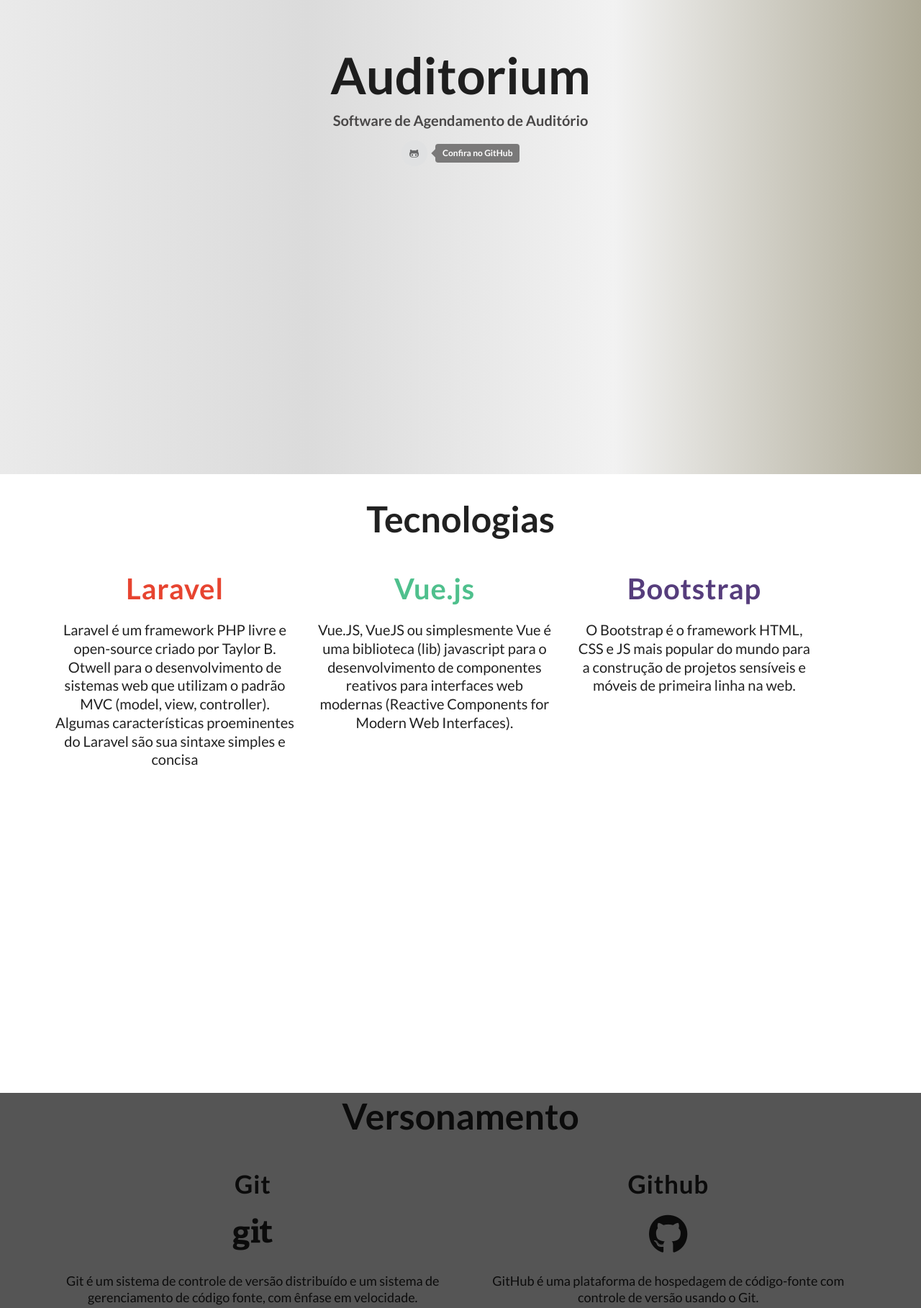
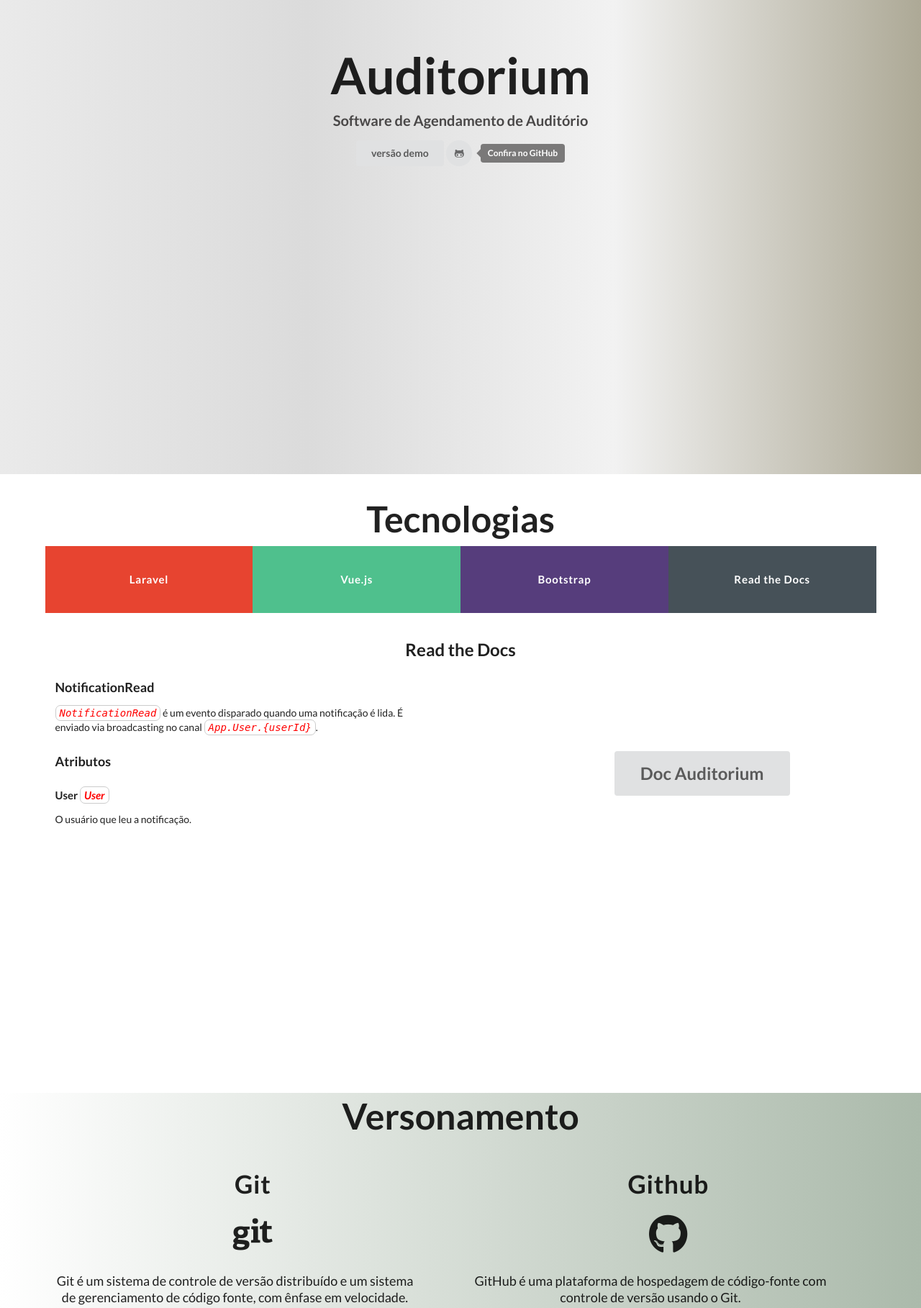
Before and after one commit to valdeircesconeto/fanpage_auditorium, a PHP site: page / in a window 1280 px wide; the page is wider, and only the part inside the window is pictured. Shown: the part 131-1949 px from the top of that part at 72% size. Run offline with PHP 8.4, Linux system fonts and the light colour scheme; some libraries are stand-ins or nearby versions.

Commit message:
alteração na estrutura

```diff
--- a/src/site/globals/style-home.css
+++ b/src/site/globals/style-home.css
@@ -6,37 +6,16 @@
 
 
 @media screen and (max-width: 768px) {
-
-}
-
-/*Tablet*/
-
-@media screen and (min-width: 768px) and (max-width: 991px) {
-
-}
-
-/*Computer*/
-
-@media screen and (min-width: 992px) and (max-width: 1200px) {
-
-
-}
-
-/* > Computer*/
-
-@media screen and (min-width: 1200px) {
   .height-page.home{
-    background: #ADA996;  /* fallback for old browsers */
-    background: -webkit-linear-gradient(to right, #EAEAEA, #DBDBDB, #F2F2F2, #ADA996);  /* Chrome 10-25, Safari 5.1-6 */
-    background: linear-gradient(to right, #EAEAEA, #DBDBDB, #F2F2F2, #ADA996); /* W3C, IE 10+/ Edge, Firefox 16+, Chrome 26+, Opera 12+, Safari 7+ */
-
+    background: #ADA996;
+    background: -webkit-linear-gradient(to right, #EAEAEA, #DBDBDB, #F2F2F2, #ADA996);
+    background: linear-gradient(to right, #EAEAEA, #DBDBDB, #F2F2F2, #ADA996);
   }
   .ui.center.aligned.header.title-home{
     font-size: 70px;
     padding-top: 200px;
     font-family: @import url('https://fonts.googleapis.com/css?family=Amaranth');
   }
-
   .ui.center.aligned.header.sub-title-home{
     font-size: 20px;
     font-family: @import url('https://fonts.googleapis.com/css?family=Cantarell');
@@ -47,7 +26,134 @@
     background-color: #7A7979;
     color: #fff;
   }
-  .btn-github{
+  .btn-github, .ui.button.demo{
+    display: flex;
+    align-items: center;
+    justify-content: center;
+  }
+
+}
+
+/*Tablet*/
+
+@media screen and (min-width: 768px) and (max-width: 991px) {
+  .height-page.home{
+    background: #ADA996;
+    background: -webkit-linear-gradient(to right, #EAEAEA, #DBDBDB, #F2F2F2, #ADA996);
+    background: linear-gradient(to right, #EAEAEA, #DBDBDB, #F2F2F2, #ADA996);
+  }
+  .ui.center.aligned.header.title-home{
+    font-size: 70px;
+    padding-top: 200px;
+    font-family: @import url('https://fonts.googleapis.com/css?family=Amaranth');
+  }
+  .ui.center.aligned.header.sub-title-home{
+    font-size: 20px;
+    font-family: @import url('https://fonts.googleapis.com/css?family=Cantarell');
+    margin-top: -8px;
+    color: #494747;
+  }
+  .ui.left.pointing.label{
+    background-color: #7A7979;
+    color: #fff;
+  }
+  .btn-github, .ui.button.demo{
+    display: flex;
+    align-items: center;
+    justify-content: center;
+  }
+  @keyframes bounce {
+  0%, 20%, 60%, 100% {
+    -webkit-transform: translateY(0);
+    transform: translateY(0);
+  }
+  40% {
+    -webkit-transform: translateY(-20px);
+    transform: translateY(-20px);
+  }
+  80% {
+    -webkit-transform: translateY(-10px);
+    transform: translateY(-10px);
+  }
+  }
+  a:hover {
+  animation: bounce 1s;
+  }
+}
+
+/*Computer*/
+
+@media screen and (min-width: 992px) and (max-width: 1200px) {
+
+  .height-page.home{
+    background: #ADA996;
+    background: -webkit-linear-gradient(to right, #EAEAEA, #DBDBDB, #F2F2F2, #ADA996);
+    background: linear-gradient(to right, #EAEAEA, #DBDBDB, #F2F2F2, #ADA996);
+  }
+  .ui.center.aligned.header.title-home{
+    font-size: 70px;
+    padding-top: 200px;
+    font-family: @import url('https://fonts.googleapis.com/css?family=Amaranth');
+  }
+  .ui.center.aligned.header.sub-title-home{
+    font-size: 20px;
+    font-family: @import url('https://fonts.googleapis.com/css?family=Cantarell');
+    margin-top: -8px;
+    color: #494747;
+  }
+  .ui.left.pointing.label{
+    background-color: #7A7979;
+    color: #fff;
+  }
+  .btn-github, .ui.button.demo{
+    display: flex;
+    align-items: center;
+    justify-content: center;
+  }
+  @keyframes bounce {
+  0%, 20%, 60%, 100% {
+    -webkit-transform: translateY(0);
+    transform: translateY(0);
+  }
+  40% {
+    -webkit-transform: translateY(-20px);
+    transform: translateY(-20px);
+  }
+  80% {
+    -webkit-transform: translateY(-10px);
+    transform: translateY(-10px);
+  }
+  }
+  a:hover {
+  animation: bounce 1s;
+  }
+
+}
+
+/* > Computer*/
+
+@media screen and (min-width: 1200px) {
+  .height-page.home{
+    background: #ADA996;
+    background: -webkit-linear-gradient(to right, #EAEAEA, #DBDBDB, #F2F2F2, #ADA996);
+    background: linear-gradient(to right, #EAEAEA, #DBDBDB, #F2F2F2, #ADA996);
+  }
+  .ui.center.aligned.header.title-home{
+    font-size: 70px;
+    padding-top: 200px;
+    font-family: @import url('https://fonts.googleapis.com/css?family=Amaranth');
+  }
+  .ui.center.aligned.header.sub-title-home{
+    font-size: 20px;
+    font-family: @import url('https://fonts.googleapis.com/css?family=Cantarell');
+    margin-top: -8px;
+    color: #494747;
+  }
+  .ui.left.pointing.label{
+    background-color: #7A7979;
+    color: #fff;
+  }
+  .btn-github, .ui.button.demo{
     display: flex;
     align-items: center;
     justify-content: center;
@@ -57,12 +163,10 @@
 		-webkit-transform: translateY(0);
 		transform: translateY(0);
 	}
-
 	40% {
 		-webkit-transform: translateY(-20px);
 		transform: translateY(-20px);
 	}
-
 	80% {
 		-webkit-transform: translateY(-10px);
 		transform: translateY(-10px);
@@ -71,5 +175,5 @@
 a:hover {
 	animation: bounce 1s;
 }
-  }
+
 }
--- a/src/site/globals/style-tecnologia-ferramentas.css
+++ b/src/site/globals/style-tecnologia-ferramentas.css
@@ -1,78 +1,56 @@
 body {}
 
 .laravel {
-  color: #e74430;
+  color: #fff;
 }
 
 .vue {
-  color: rgb(79, 192, 141);
+  color: #fff;
 }
 
 .bootstrap {
-  color: #563d7c;
+  color: #fff;
 }
-
+.read-docs{
+  color: #fff;
+}
+.laravel:hover, .vue:hover, .bootstrap:hover, .head-docs:hover{
+  text-decoration: none;
+  color: #fff;
+}
+em{
+  color: red;
+  border: 1px solid #ccc;
+  padding: 2px 5px 2px 5px;
+  border-radius: 7px;
+}
+p{
+  width: 500px;
+  word-break: keep-all;
+}
 /*Small*/
 
 @media screen and (max-width: 768px) {
-  .ui.center.aligned.header.tecnologia {
-    font-size: 18px;
-    font-weight: lighter;
-  }
-  .ui.center.aligned.header.title-principal {
-    font-size: 40px;
-    margin: 30px 0 20px 0;
-  }
-  .laravel, .vue, .bootstrap {
-    font-size: 40px;
-  }
+
 }
 
 /*Tablet*/
 
 @media screen and (min-width: 768px) and (max-width: 991px) {
-  .ui.center.aligned.header.tecnologia {
-    font-size: 20px;
-    font-weight: lighter;
 
-  }
-
-  .laravel, .vue, .bootstrap {
-    font-size: 40px;
-  }
-  .ui.center.aligned.header.title-principal {
-    font-size: 40px;
-  }
 }
 
 /*Computer*/
 
 @media screen and (min-width: 992px) and (max-width: 1200px) {
-  .ui.center.aligned.header.tecnologia {
-    font-weight: lighter;
-    font-size: 20px;
-  }
-  .ui.horizontal.header.divider {
-    margin-top: 25px;
-    margin-bottom: 25px;
-  }
-  .ui.center.aligned.header.title-principal {
-    font-size: 50px;
-    margin: 30px 0 20px 0;
-  }
-  .laravel, .vue, .bootstrap {
-    font-size: 40px;
-  }
+
 
 }
 
 /* > Computer*/
 
 @media screen and (min-width: 1200px) {
-  .ui.center.aligned.header.tecnologia {
-    font-weight: lighter;
-    font-size: 20px;
-  }
+
   .ui.horizontal.header.divider {
     margin: 25px 0 25px 0;
   }
@@ -80,8 +58,16 @@
     font-size: 50px;
     margin: 30px 0 20px 0;
   }
-  .laravel, .vue, .bootstrap {
-    font-size: 40px;
-  }
 
+/*docs*/
+
+.ui.center.aligned.header.title-docs{
+  margin: 50px 0 25px 0;
 }
+.btn-docs{
+  float: right;
+  display: flex;
+  margin-right: 100px;
+  margin-top: 100px;
+}
+}
--- a/src/site/globals/style-versonamento.css
+++ b/src/site/globals/style-versonamento.css
@@ -1,102 +1,98 @@
 body {}
-
-
 
 /*Small*/
 
 @media screen and (max-width: 767px) {
-  .git, .github{
+  .git, .github {
     font-size: 40px;
     display: flex;
     align-items: center;
     justify-content: center;
   }
-  .ui.center.aligned.header.versonamento{
+  .ui.center.aligned.header.versonamento {
     font-weight: lighter;
     margin-bottom: 30px;
     font-size: 18px;
   }
-  .ui.center.aligned.header.title-versonamento{
+  .ui.center.aligned.header.title-versonamento {
     margin: 30px 0 20px 0;
     font-size: 50px;
   }
-  .sub-git, .sub-github{
+  .sub-git, .sub-github {
     font-size: 35px;
   }
-
 }
 
 /*Tablet*/
 
 @media screen and (min-width: 768px) and (max-width: 991px) {
-  .git, .github{
+  .git, .github {
     font-size: 45px;
     display: flex;
     align-items: center;
     justify-content: center;
   }
-  .ui.center.aligned.header.title-versonamento{
+  .ui.center.aligned.header.title-versonamento {
     margin: 30px 0 20px 0;
     font-size: 50px;
   }
-  .ui.center.aligned.header.versonamento{
+  .ui.center.aligned.header.versonamento {
     font-weight: lighter;
     margin-bottom: 40px;
     font-size: 22px;
   }
-  .sub-git, .sub-github{
+  .sub-git, .sub-github {
     font-size: 35px;
   }
-
 }
 
 /*Computer*/
 
 @media screen and (min-width: 992px) and (max-width: 1200px) {
-  .git, .github{
+  .git, .github {
     font-size: 55px;
     display: flex;
     align-items: center;
     justify-content: center;
   }
-  .ui.center.aligned.header.versonamento{
+  .ui.center.aligned.header.versonamento {
     font-weight: lighter;
     margin-bottom: 40px;
   }
-  .ui.center.aligned.header.title-versonamento{
+  .ui.center.aligned.header.title-versonamento {
     margin: 30px 0 20px 0;
     font-size: 50px;
   }
-  .sub-git, .sub-github{
+  .sub-git, .sub-github {
     font-size: 35px;
   }
-
 }
 
 /* > Computer*/
 
 @media screen and (min-width: 1200px) {
-  .git, .github{
+  .git, .github {
     font-size: 55px;
     display: flex;
     align-items: center;
     justify-content: center;
   }
-
-  .ui.center.aligned.header.versonamento{
+  .ui.center.aligned.header.versonamento {
     font-weight: lighter;
     margin-bottom: 40px;
   }
-  .ui.center.aligned.header.title-versonamento{
+  .ui.center.aligned.header.title-versonamento {
     margin: 30px 0 20px 0;
     font-size: 50px;
   }
-  .sub-git, .sub-github{
+  .sub-git, .sub-github {
     font-size: 35px;
   }
-  .versonamento-git-github{
-    background-color: #555;
-  }
-
+  .versonamento-git-github {
+    background: #abbaab;
+    background: -webkit-linear-gradient(to right, #ffffff, #abbaab);
+    background: linear-gradient(to right, #ffffff, #abbaab);
+    }
+     /*commit*/
 
 }
--- a/tasks/index.html
+++ b/tasks/index.html
@@ -36,9 +36,14 @@
     <h4 class="ui center aligned header sub-title-home">
       Software de Agendamento de Auditório
     </h4>
+
     <div class="btn-github">
-      <a href="https://github.com/evandromurilo/auditorium"
-       target="_blank" class="circular ui icon button">
+
+      <a href="auditorium.evandromurilo.com" target="_blank" class="ui button" tabindex="0">
+        versão demo
+      </a>
+
+      <a href="https://github.com/evandromurilo/auditorium" target="_blank" class="circular ui icon button">
         <i class="icon github alternate icon"></i>
       </a>
       <div class="ui left pointing label">
@@ -62,33 +67,55 @@
     </div>
 
     <div class="ui grid container">
-      <div class="sixteen wide mobile sixteen wide tablet five wide computer column">
+      <div style="background-color: #e74430;" class="sixteen wide mobile four wide tablet four wide computer column">
         <h4 class="ui horizontal header divider">
-        <span class="laravel">Laravel</span>
+        <a href="https://laravel.com/" target="_blank" class="laravel">Laravel</a>
       </h4>
-        <p class="ui center aligned header tecnologia">
-          Laravel é um framework PHP livre e open-source criado por Taylor B. Otwell para o desenvolvimento de sistemas web que utilizam o padrão MVC (model, view, controller). Algumas características proeminentes do Laravel são sua sintaxe simples e concisa
-        </p>
       </div>
 
-      <div class="sixteen wide mobile sixteen wide tablet five wide computer column">
+      <div style="background-color: rgb(79, 192, 141);" class="sixteen wide mobile four wide tablet four wide computer column">
         <h4 class="ui horizontal header divider">
-        <span class="vue">Vue.js</span>
+        <a href="https://vuejs.org/" target="_blank" class="vue">Vue.js</a>
       </h4>
-        <p class="ui center aligned header tecnologia">
-          Vue.JS, VueJS ou simplesmente Vue é uma biblioteca (lib) javascript para o desenvolvimento de componentes reativos para interfaces web modernas (Reactive Components for Modern Web Interfaces).
-        </p>
       </div>
 
-      <div class="sixteen wide mobile sixteen wide tablet five wide computer column">
+      <div style="background-color: #563d7c;" class="sixteen wide mobile four wide tablet four wide computer column">
         <h4 class="ui horizontal header divider">
-        <span class="bootstrap">Bootstrap</span>
+        <a href="https://getbootstrap.com/docs/3.3/" target="_blank" class="bootstrap">Bootstrap</a>
       </h4>
-        <p class="ui center aligned header tecnologia">
-          O Bootstrap é o framework HTML, CSS e JS mais popular do mundo para a construção de projetos sensíveis e móveis de primeira linha na web.
-        </p>
+      </div>
+
+      <div style="background-color: #465158;" class="sixteen wide mobile four wide tablet four wide computer column">
+        <h4 class="ui horizontal header divider">
+        <a href="https://readthedocs.org/" target="_blank" class="read-docs">Read the Docs</a>
+      </h4>
       </div>
     </div>
+
+    <div class="ui container">
+      <div class="row">
+        <h2 class="ui center aligned header title-docs">
+        Read the Docs
+      </h2>
+      </div>
+    </div>
+    <div class="ui container">
+      <div class="btn-docs">
+        <form action="http://auditorium.readthedocs.io/pt/latest/index.html" target="_blank">
+          <input class="massive ui button" type="submit" name="button" value="Doc Auditorium">
+        </form>
+      </div>
+
+      <div class="docs">
+        <h3>NotificationRead</h3>
+        <p><code><em>NotificationRead</em></code> é um evento disparado quando uma notificação é lida. É enviado via broadcasting no canal <code><em>App.User.{userId}</em></code>.</p>
+        <h3>Atributos</h3>
+        <h4>User <em>User</em></h4>
+        <p>O usuário que leu a notificação.</p>
+      </div>
+
+    </div>
+
   </div>
 
   <!--end tecn. e ferramentas -->
@@ -129,6 +156,7 @@
         </p>
       </div>
     </div>
+
   </div>
   <!--end Versonamento-->
 
@@ -251,13 +279,33 @@
     </div>
     <div class="ui grid container">
       <div class="sixteen wide mobile sixteen wide tablet sixteen wide computer column">
+        <h2 class="ui center aligned header title-ulbra">CEUJI/ULBRA</h2>
+        <span class="text-center">Centro Universitário de Ji-Paraná</span>
+        <div class="row">
+          <div class="social-instituison">
 
+            <a href="https://goo.gl/maps/UhauFwYD3D52" target="_blank" class="ui circular icon button social maps">
+              <i class="marker icon"></i>
+              </a>
+
+            <a href="https://www.facebook.com/ceulji.ulbra/" target="_blank" class="ui circular facebook icon button social">
+                <i class="fa fa-facebook-official"></i>
+              </a>
+
+            <a href="https://twitter.com/ulbrabr?ref_src=twsrc%5Etfw&ref_url=http%3A%2F%2Fwww.ulbra.br%2Fji-parana" target="_blank" class="ui circular twitter icon button social">
+                <i class="fa fa-twitter"></i>
+              </a>
+
+            <a href="https://www.flickr.com/people/ceulji_ulbra/?rb=1" target="_blank" class="circular ui icon button social">
+                <i class="fa fa-flickr"></i>
+              </a>
+          </div>
+        </div>
       </div>
     </div>
   </div>
 
   <!--intituição-->
-
 
   <!--end instituição-->
 
```
Also changed, not shown: src/site/globals/style-instituto.css (+46 -1 lines), tasks/img/ulbra-200x200.png (added), tasks/img/ulbra-400x400.png (added), tasks/img/ulbra-70x70.png (added).
